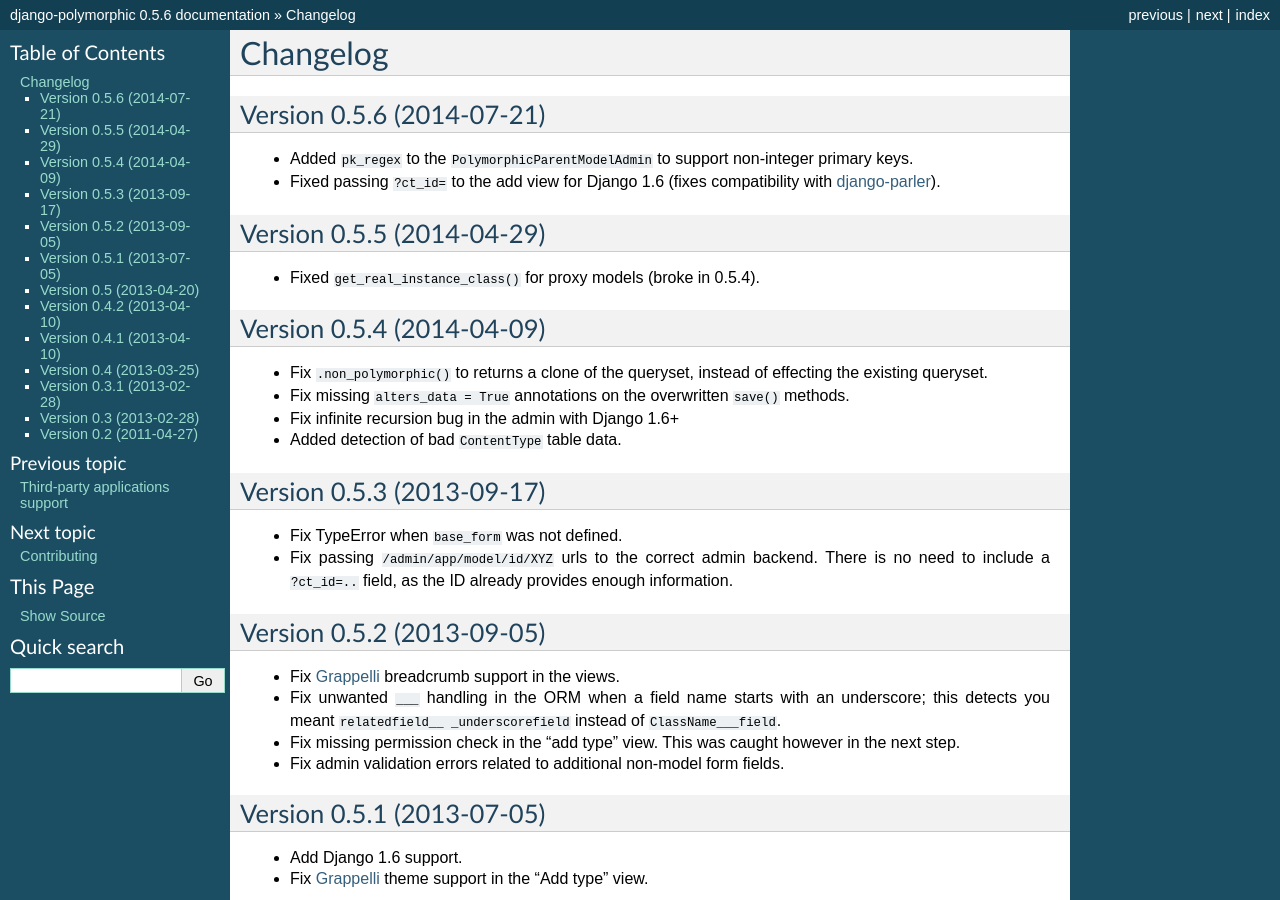
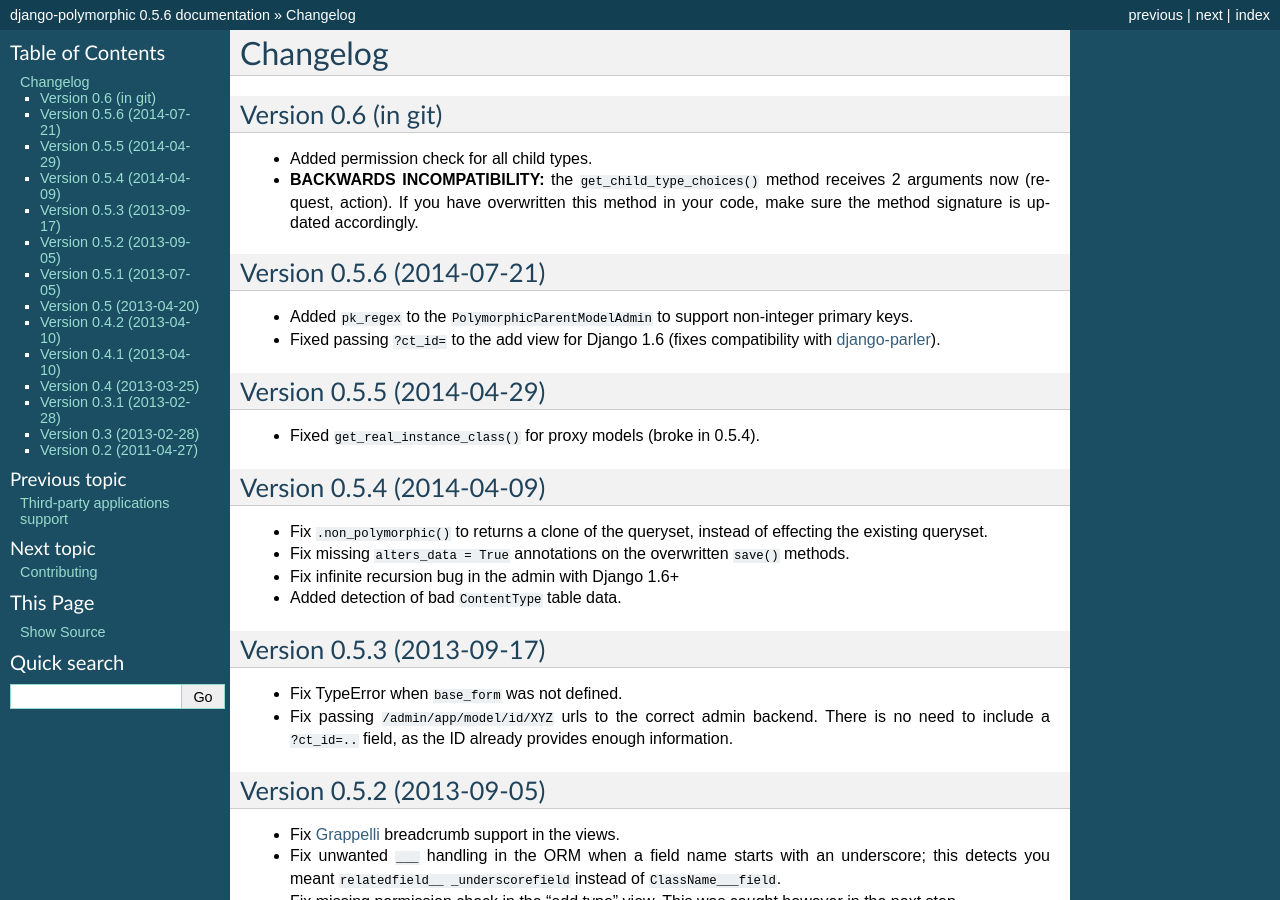
Before and after one commit to jazzband/django-polymorphic, a Sphinx documentation site: the page built from docs/changelog.rst, in a window 1280 px wide and 900 px high. Built offline with Sphinx 7.4.7, drawn with Linux system fonts in a browser that asks for light colours.

Commit message:
changelog: mention the backwards incompatibility that #93 introduces.
This at least affects one of own projects.

```diff
--- a/docs/changelog.rst
+++ b/docs/changelog.rst
@@ -1,5 +1,13 @@
 Changelog
 ==========
+
+Version 0.6 (in git)
+--------------------
+
+* Added permission check for all child types.
+* **BACKWARDS INCOMPATIBILITY:** the ``get_child_type_choices()`` method receives 2 arguments now (request, action).
+  If you have overwritten this method in your code, make sure the method signature is updated accordingly.
+
 
 Version 0.5.6 (2014-07-21)
 --------------------------
```
